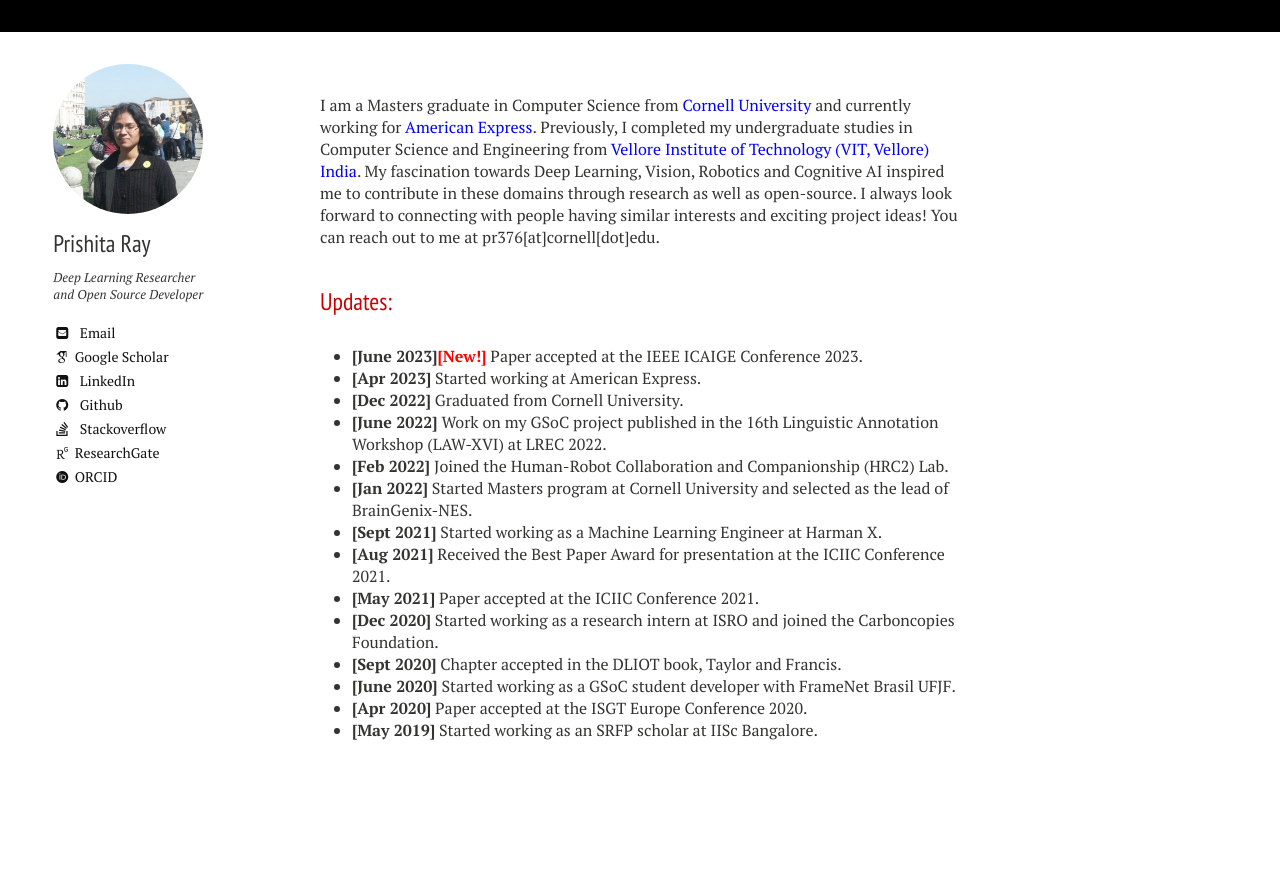
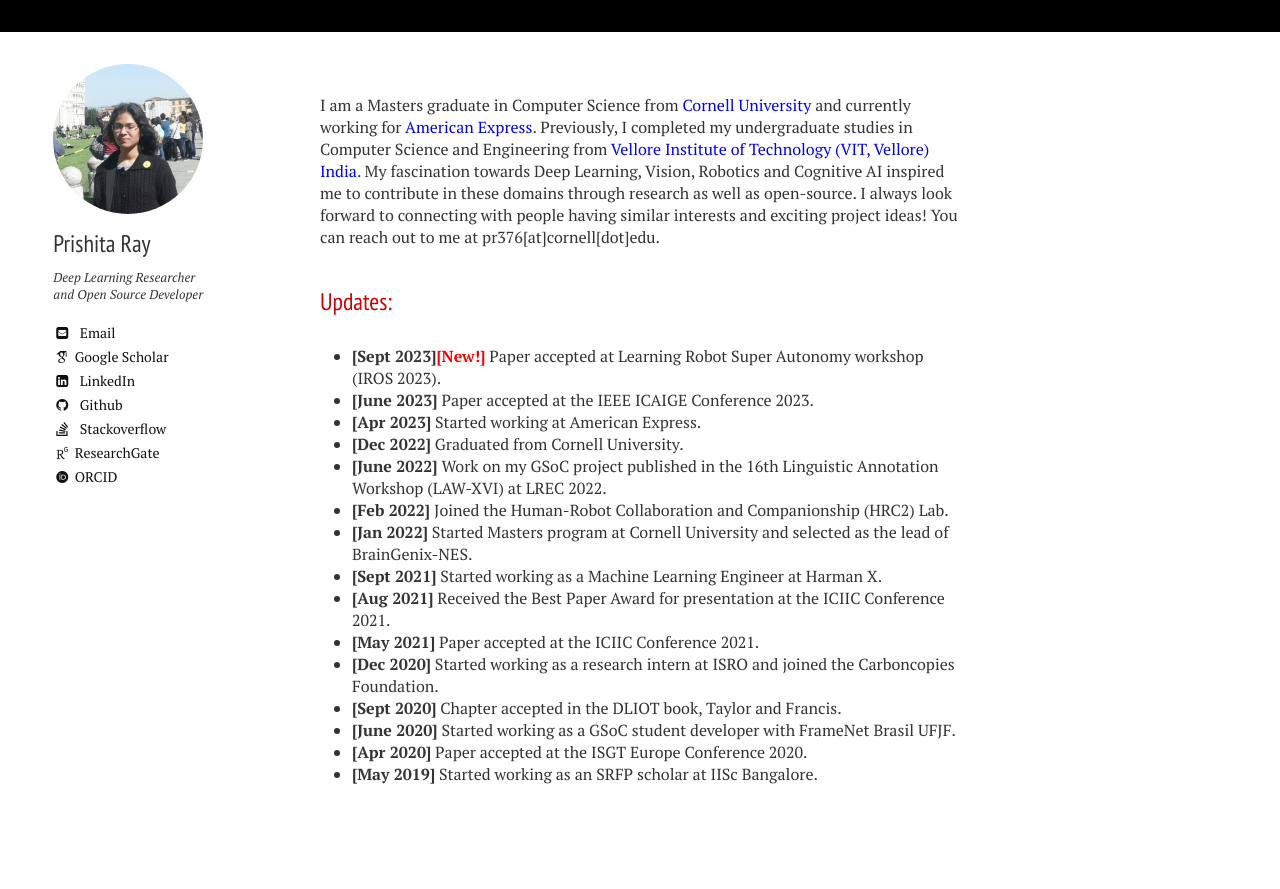
Before and after one commit to PRISHIta123/PRISHIta123.github.io, a Jekyll site: the page built from index.md, in a window 1280 px wide. Shown: the part 100-989 px from the top of the page. Built offline with Jekyll 4.4.1, drawn with Linux system fonts in a browser that asks for light colours; nearby versions of some CDN libraries; some web fonts are replaced; before the commit the page ends 945 px from its top, so only the background shows below that.

Commit message:
Update index.md

```diff
--- a/index.md
+++ b/index.md
@@ -11,7 +11,8 @@
 
 ## Updates:
 
-- **[June 2023]<a style="color: red">[New!]</a>** Paper accepted at the IEEE ICAIGE Conference 2023.
+- **[Sept 2023]<a style="color: red">[New!]</a>** Paper accepted at Learning Robot Super Autonomy workshop (IROS 2023).
+- **[June 2023]** Paper accepted at the IEEE ICAIGE Conference 2023.
 - **[Apr 2023]** Started working at American Express.
 - **[Dec 2022]** Graduated from Cornell University.
 - **[June 2022]** Work on my GSoC project published in the 16th Linguistic Annotation Workshop (LAW-XVI) at LREC 2022.
```
